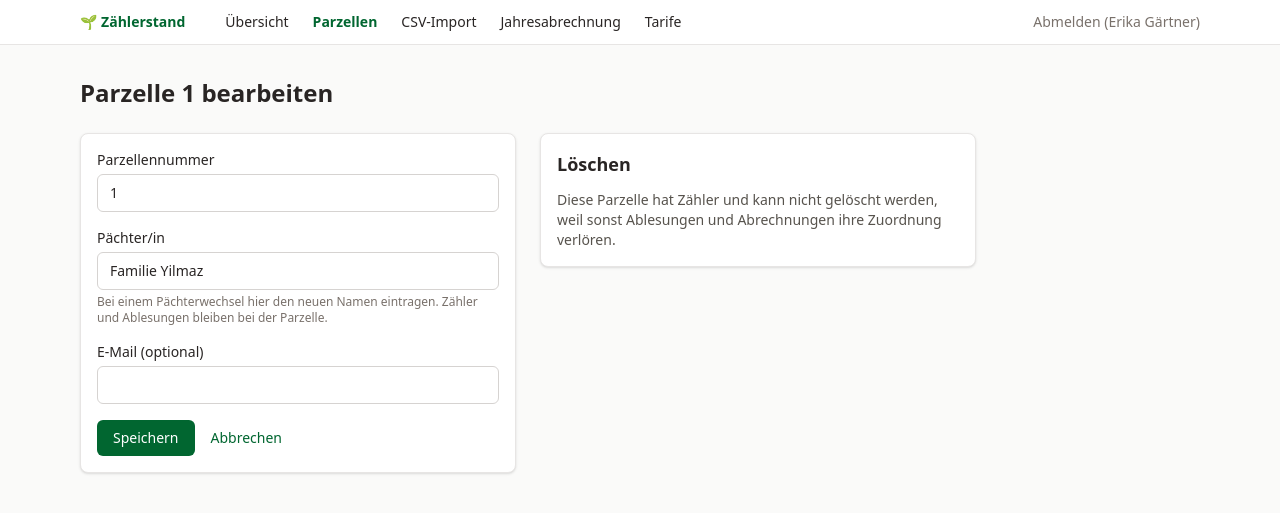
After one commit to Sempris/allotment, a Laravel app: page /plots/1/edit in a window 1280 px wide. The commit adds this page. Shown: the top 513 px of the page. Run offline with Laravel 12, Linux system fonts and the light colour scheme; a user stored in the database is signed in; data comes from the database, SQL or seed files in the repository; style sheets or scripts are compiled from the project's sources.

Commit message:
Parzellen: Bearbeiten (Pächterwechsel) und Löschen leerer Parzellen
Löschen ist nur ohne Zähler möglich; die Seite erklärt das, bevor der
Fremdschlüssel einen Datenbankfehler auslösen würde.

Co-Authored-By: Claude Fable 5.2 <noreply@anthropic.com>
Claude-Session: https://claude.ai/code/session_01N9EZmLn9wxazydbxwtXxkA

```diff
--- a/app/Http/Controllers/PlotController.php
+++ b/app/Http/Controllers/PlotController.php
@@ -40,4 +40,28 @@ class PlotController extends Controller
 
         return view('plots.show', ['plot' => $plot, 'meters' => $meters]);
     }
+
+    public function edit(Plot $plot): View
+    {
+        return view('plots.edit', ['plot' => $plot, 'hasMeters' => $plot->meters()->exists()]);
+    }
+
+    public function update(PlotRequest $request, Plot $plot): RedirectResponse
+    {
+        $plot->update($request->validated());
+
+        return redirect()->route('plots.show', $plot)->with('status', 'Parzelle gespeichert.');
+    }
+
+    public function destroy(Plot $plot): RedirectResponse
+    {
+        // Plots with meters keep their history; the foreign key would refuse the delete anyway.
+        if ($plot->meters()->exists()) {
+            return back()->withErrors(['plot' => 'Die Parzelle hat Zähler und kann nicht gelöscht werden. Bei einem Pächterwechsel bitte nur den Namen ändern.']);
+        }
+
+        $plot->delete();
+
+        return redirect()->route('plots.index')->with('status', "Parzelle {$plot->number} gelöscht.");
+    }
 }
--- a/app/Http/Requests/PlotRequest.php
+++ b/app/Http/Requests/PlotRequest.php
@@ -3,6 +3,7 @@
 namespace App\Http\Requests;
 
 use Illuminate\Foundation\Http\FormRequest;
+use Illuminate\Validation\Rule;
 
 class PlotRequest extends FormRequest
 {
@@ -10,7 +11,7 @@ class PlotRequest extends FormRequest
     public function rules(): array
     {
         return [
-            'number' => ['required', 'string', 'max:20', 'unique:plots,number'],
+            'number' => ['required', 'string', 'max:20', Rule::unique('plots', 'number')->ignore($this->route('plot'))],
             'tenant_name' => ['required', 'string', 'max:120'],
             'tenant_email' => ['nullable', 'email', 'max:255'],
         ];
--- /dev/null
+++ b/resources/views/plots/edit.blade.php
@@ -0,0 +1,36 @@
+<x-layout :title="'Parzelle '.$plot->number.' bearbeiten'">
+    <h1 class="mb-6 text-2xl font-semibold">Parzelle {{ $plot->number }} bearbeiten</h1>
+    @include('partials.errors')
+
+    <div class="grid max-w-4xl gap-6 lg:grid-cols-2">
+        <form method="POST" action="{{ route('plots.update', $plot) }}" class="card space-y-4">
+            @csrf @method('PUT')
+            <label class="block text-sm">Parzellennummer <input name="number" value="{{ old('number', $plot->number) }}" required class="input"></label>
+            <label class="block text-sm">Pächter/in
+                <input name="tenant_name" value="{{ old('tenant_name', $plot->tenant_name) }}" required class="input">
+                <span class="mt-1 block text-xs text-stone-500">Bei einem Pächterwechsel hier den neuen Namen eintragen. Zähler und Ablesungen bleiben bei der Parzelle.</span>
+            </label>
+            <label class="block text-sm">E-Mail (optional) <input type="email" name="tenant_email" value="{{ old('tenant_email', $plot->tenant_email) }}" class="input"></label>
+            <div class="flex items-center gap-4">
+                <button class="btn">Speichern</button>
+                <a class="link text-sm" href="{{ route('plots.show', $plot) }}">Abbrechen</a>
+            </div>
+        </form>
+
+        <div class="card space-y-3 self-start">
+            <h2 class="text-lg font-semibold">Löschen</h2>
+            @if ($hasMeters)
+                <p class="text-sm text-stone-600">Diese Parzelle hat Zähler und kann nicht gelöscht werden, weil sonst Ablesungen und Abrechnungen ihre Zuordnung verlören.</p>
+            @else
+                <p class="text-sm text-stone-600">Die Parzelle hat keine Zähler und kann gelöscht werden, z. B. wenn sie versehentlich angelegt wurde.</p>
+                <details>
+                    <summary class="link cursor-pointer text-sm text-red-800">Parzelle löschen …</summary>
+                    <form method="POST" action="{{ route('plots.destroy', $plot) }}" class="mt-3">
+                        @csrf @method('DELETE')
+                        <button class="btn-danger">Parzelle {{ $plot->number }} endgültig löschen</button>
+                    </form>
+                </details>
+            @endif
+        </div>
+    </div>
+</x-layout>
--- a/resources/views/plots/show.blade.php
+++ b/resources/views/plots/show.blade.php
@@ -5,7 +5,10 @@
             <h1 class="text-2xl font-semibold">Parzelle {{ $plot->number }}</h1>
             <p class="text-sm text-stone-500">{{ $plot->tenant_name }}@if ($plot->tenant_email) · {{ $plot->tenant_email }}@endif</p>
         </div>
-        <a href="{{ route('meters.create', $plot) }}" class="btn">Zähler anlegen / tauschen</a>
+        <div class="flex items-center gap-4">
+            <a href="{{ route('plots.edit', $plot) }}" class="link text-sm">Parzelle bearbeiten</a>
+            <a href="{{ route('meters.create', $plot) }}" class="btn">Zähler anlegen / tauschen</a>
+        </div>
     </div>
 
     @forelse ($meters as $meter)
--- a/routes/web.php
+++ b/routes/web.php
@@ -20,7 +20,7 @@ Route::middleware('auth')->group(function () {
 
     Route::get('/', DashboardController::class)->name('dashboard');
 
-    Route::resource('plots', PlotController::class)->only(['index', 'create', 'store', 'show']);
+    Route::resource('plots', PlotController::class);
     Route::get('/plots/{plot}/meters/create', [MeterController::class, 'create'])->name('meters.create');
     Route::post('/plots/{plot}/meters', [MeterController::class, 'store'])->name('meters.store');
     Route::get('/meters/{meter}/edit', [MeterController::class, 'edit'])->name('meters.edit');
```
Also changed, not shown: tests/Feature/PlotManagementTest.php (added, +65 -0 lines).
